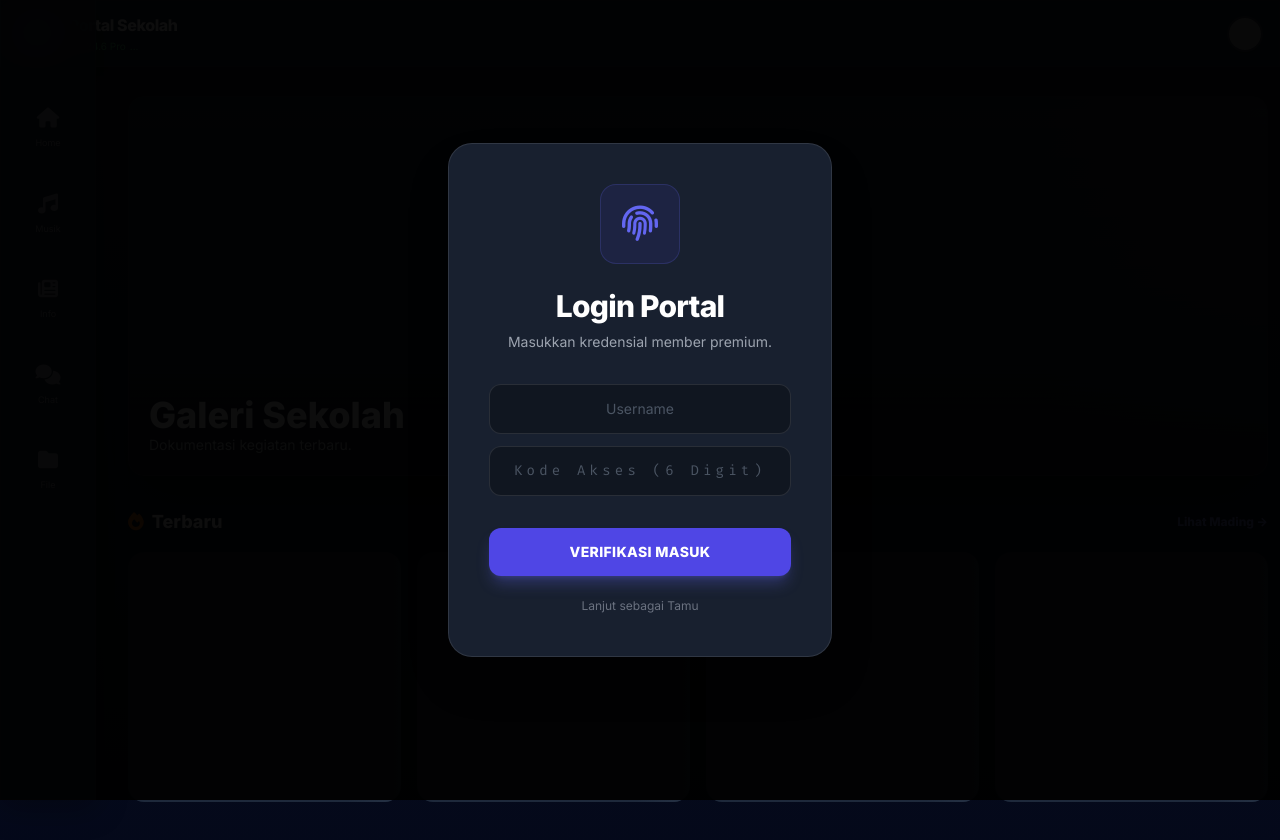
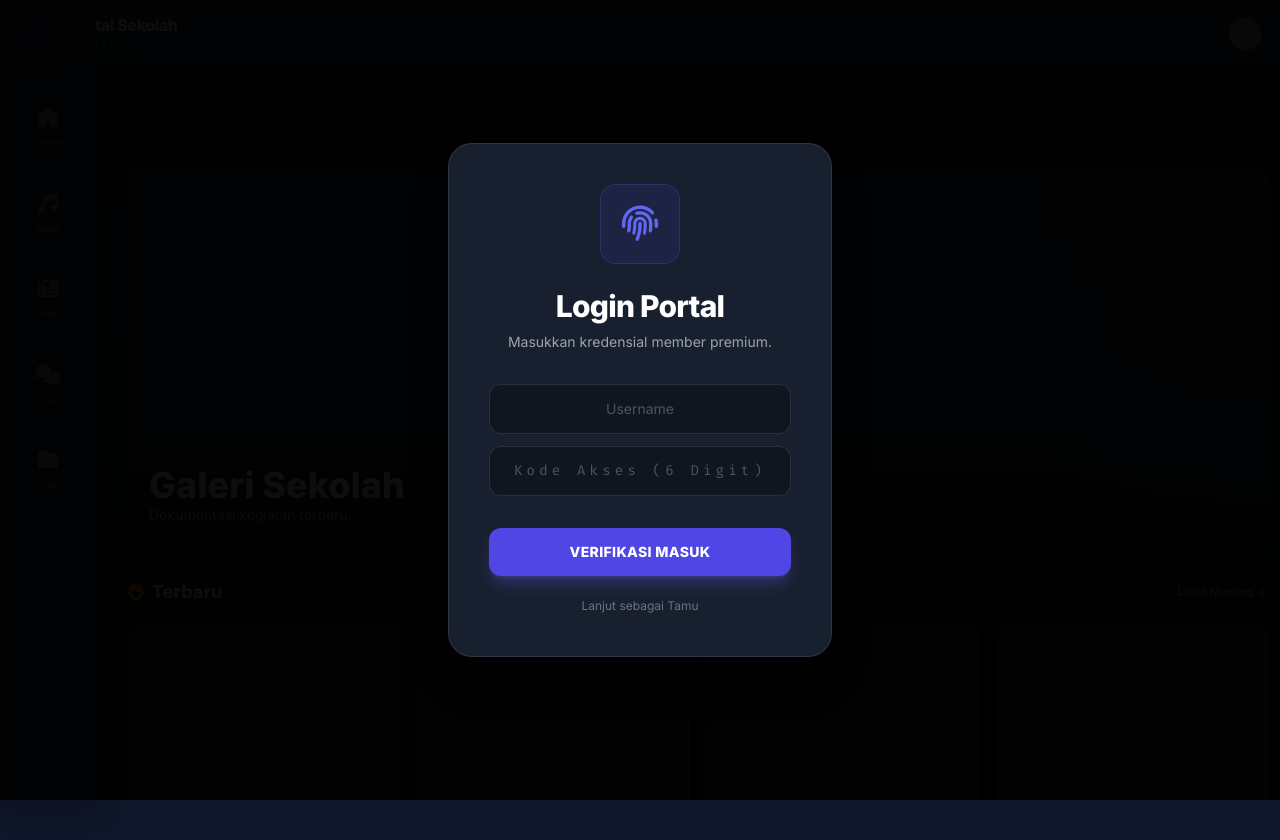
Before and after one commit to Zcounterl/sigit1211, a plain HTML site: page index.html in a window 1280 px wide. After the commit the page ends 800 px from the top, so only its background shows below. Drawn offline with nearby package versions, Linux system fonts and the light colour scheme; some packages are replaced by stand-ins of ours; grey boxes are pictures that could not be loaded; a script that the page names is missing.

Commit message:
Update Custom CSS 1763646197

```diff
--- a/style.css
+++ b/style.css
@@ -4,16 +4,46 @@
     --theme-color: #6366f1;
 }
 
+html {
+    height: 100%;
+    overflow: hidden; /* Kunci scroll utama */
+    overscroll-behavior: none; /* Matikan efek karet */
+}
+
 body {
+    /* ...style warna lama tetap... */
     background-color: #0f172a;
     color: #f8fafc;
-    font-family: 'Inter', sans-serif;
-    padding-bottom: 90px;
-    overflow-x: hidden;
-    -webkit-tap-highlight-color: transparent;
-    user-select: none;
-    overscroll-behavior-y: none;
+
+    /* TAMBAHKAN/UBAH INI AGAR BODY DIAM */
+    position: fixed;
+    width: 100%;
+    height: 100%;
+    top: 0; left: 0;
+    overflow: hidden; /* Body tidak boleh scroll */
+    padding-bottom: 0; /* Reset padding */
 }
+
+
+/* Tambahkan ini di bawah } body */
+
+main {
+    position: absolute;
+    top: 70px; /* Jarak dari atas (Navbar) */
+    bottom: 0;
+    left: 0;
+    width: 100%;
+
+    /* Ini yang bikin isinya bisa discroll walau body dikunci */
+    overflow-y: auto;
+    overscroll-behavior-y: contain;
+    -webkit-overflow-scrolling: touch;
+
+    /* Ruang isi konten */
+    padding: 10px 12px 130px 12px;
+}
+
+
 
 #particles-js { position: fixed; width: 100%; height: 100%; top: 0; left: 0; z-index: -1; opacity: 0.4; pointer-events: none; }
 
@@ -36,19 +66,26 @@ body {
 @keyframes loading { 0% { background-position: 200% 0; } 100% { background-position: -200% 0; } }
 .skeleton-card { height: 250px; width: 100%; border-radius: 16px; margin-bottom: 10px; }
 
-/* --- CHAT INTERFACE (ANTI GOYANG) --- */
+/* --- CHAT INTERFACE (ANTI GOYANG / FULL SCREEN) --- */
 .chat-container {
-    height: 75vh;
-    max-height: 800px;
+    /* Ubah ke Fixed agar terkunci di layar (tidak ikut scroll body) */
+    position: fixed;
+    top: 0;
+    left: 0;
+    right: 0;
+    bottom: 0;
+
+    /* Gunakan 100dvh agar pas dengan layar HP (address bar friendly) */
+    height: 100dvh;
+
+    background-color: #111827;
+    z-index: 60; /* Pastikan di atas elemen lain */
+
     display: flex;
     flex-direction: column;
-    background-color: #111827;
-    position: relative;
+
+    /* Kunci scroll di container utama, biar yang scroll cuma area pesannya saja */
     overflow: hidden;
-    border-radius: 24px;
-    border: 1px solid rgba(255,255,255,0.1);
-    overscroll-behavior: contain;
-    touch-action: pan-y;
 }
 .chat-bg-layer { position: absolute; top: 0; left: 0; width: 100%; height: 100%; opacity: 0.4; z-index: 0; background-size: cover; background-position: center; background-repeat: no-repeat; pointer-events: none; }
 .chat-header { flex: 0 0 auto; z-index: 10; background: rgba(17, 24, 39, 0.95); backdrop-filter: blur(10px); border-bottom: 1px solid rgba(255,255,255,0.1); padding: 10px; }
```
